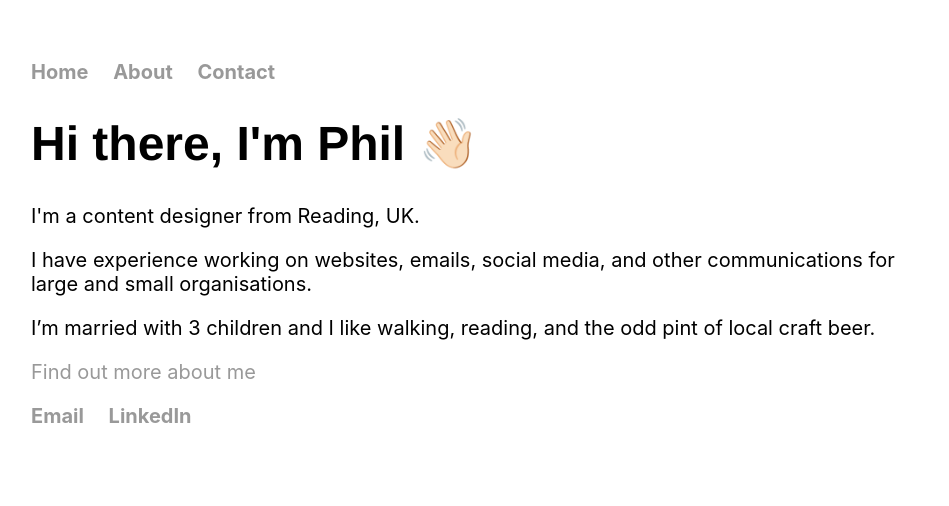
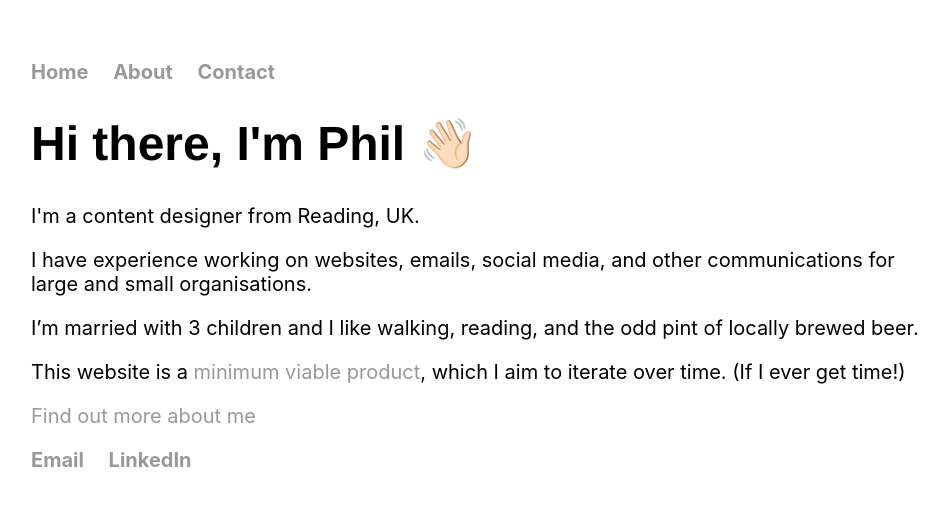
Before and after one commit to philsprayuk/philsprayuk.github.io, a Jekyll site: the page built from index.html, in a window 1280 px wide. Shown: the top 506 px of the page, without its empty margins (161-1110 px from the left). Built offline with Jekyll 4.4.1, drawn with Linux system fonts in a browser that asks for light colours.

Commit message:
Adding MVP line

```diff
--- a/index.html
+++ b/index.html
@@ -5,6 +5,6 @@ title: Phil Spray, Content Designer
 <h1>Hi there, I'm Phil 👋🏻</h1>
 <p>I'm a content designer from Reading, UK.</p>
 <p>I have experience working on websites, emails, social media, and other communications for large and small organisations.</p>
-<p>I’m married with 3 children and I like walking, reading, and the odd pint of local craft beer.</p>
-
+<p>I’m married with 3 children and I like walking, reading, and the odd pint of locally brewed beer.</p>
+<p> This website is a <a href="https://www.interaction-design.org/literature/article/minimum-viable-product-mvp-and-design-balancing-risk-to-gain-reward">minimum viable product</a>, which I aim to iterate over time. (If I ever get time!)
 <p><a href="/about">Find out more about me</a></p>
```
